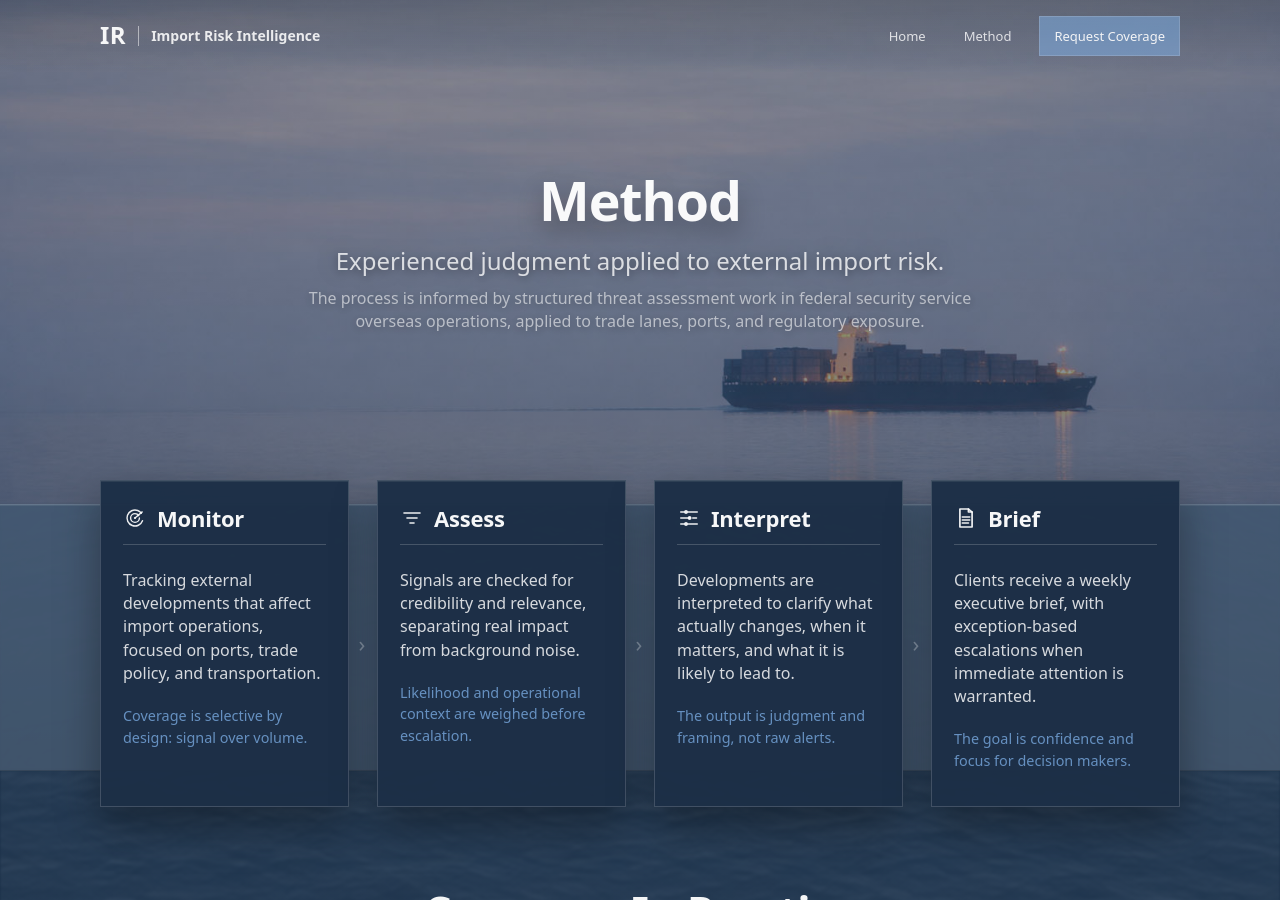
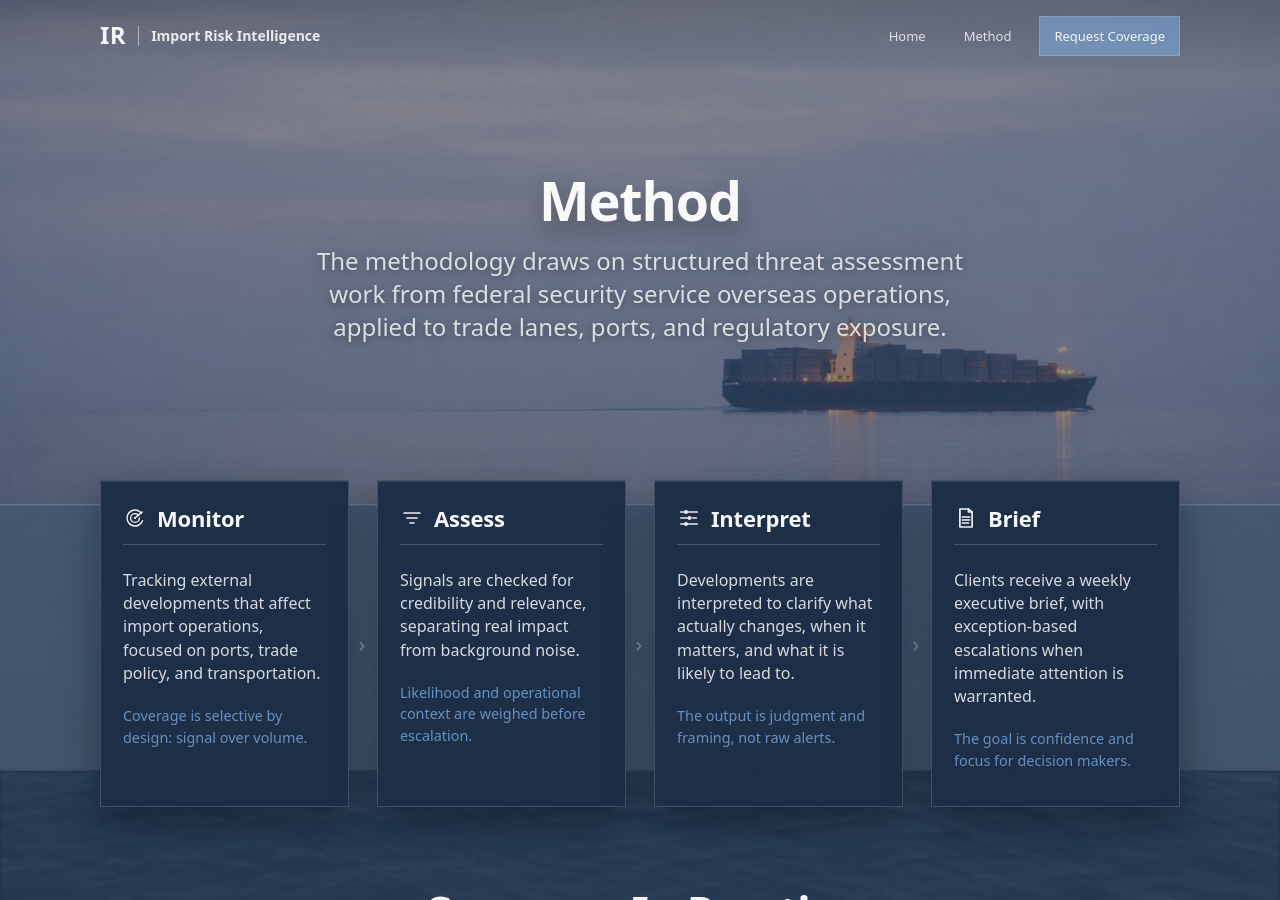
Before and after one commit to importrisk/import-risk-intelligence-site, a Jekyll site: the page built from method.html, in a window 1280 px wide and 900 px high. Built offline with Jekyll 4.4.1, drawn with Linux system fonts in a browser that asks for light colours.

Commit message:
Update method.html

```diff
--- a/method.html
+++ b/method.html
@@ -14,14 +14,14 @@ css: /method.css?v=100
     <div class="method-hero-bg" aria-hidden="true"></div>
 
     <div class="container">
-      <div class="method-hero-inner">
-        <h1 class="hero-title">Method</h1>
-        <p class="hero-subtitle">Experienced judgment applied to external import risk.</p>
-
-        <!-- NEW: one grounding line so the framework is not generic -->
-        <p class="hero-subtitle hero-subtitle-muted">
-         The process is informed by structured threat assessment work in federal security service overseas operations, applied to trade lanes, ports, and regulatory exposure.</p>
-      </div>
+  <div class="method-hero-inner">
+    <h1 class="hero-title">Method</h1>
+    <p class="hero-subtitle">
+      The methodology draws on structured threat assessment work from
+      federal security service overseas operations, applied to trade
+      lanes, ports, and regulatory exposure.
+    </p>
+  </div>
     </div>
   </section>
 
```
